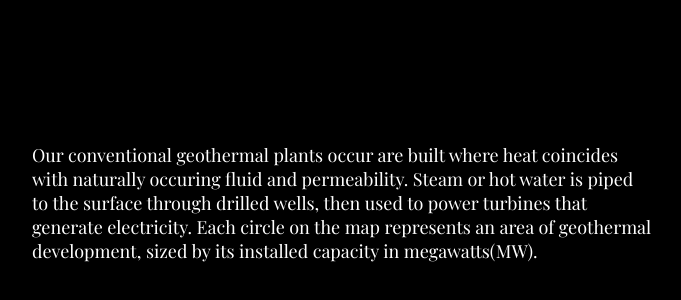
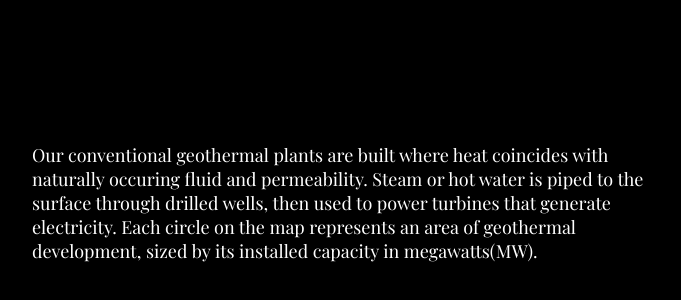
Before and after one commit to nunderwood6/geothermal, a plain HTML site: page index.html in a window 1280 px wide. Shown: the part 3601-3901 px from the top of the page, without its empty margins (298-979 px from the left). Drawn offline with nearby package versions, Linux system fonts and the light colour scheme; a web font is replaced by a local one.

Commit message:
fix typo

```diff
--- a/index.html
+++ b/index.html
@@ -81,7 +81,7 @@
 
 
                 <div class="discrete step" forward='fadeOutDepth' backward='fadeInDepth'>
-                    <p>Our conventional geothermal plants occur are built where heat coincides with naturally occuring fluid and permeability. Steam or hot water is piped to the surface through drilled wells, then used to power turbines that generate electricity. Each circle on the map represents an area of geothermal development, sized by its installed capacity in megawatts(MW).</p>
+                    <p>Our conventional geothermal plants are built where heat coincides with naturally occuring fluid and permeability. Steam or hot water is piped to the surface through drilled wells, then used to power turbines that generate electricity. Each circle on the map represents an area of geothermal development, sized by its installed capacity in megawatts(MW).</p>
                 </div>
 
                 <div class="spacer"></div>
```
